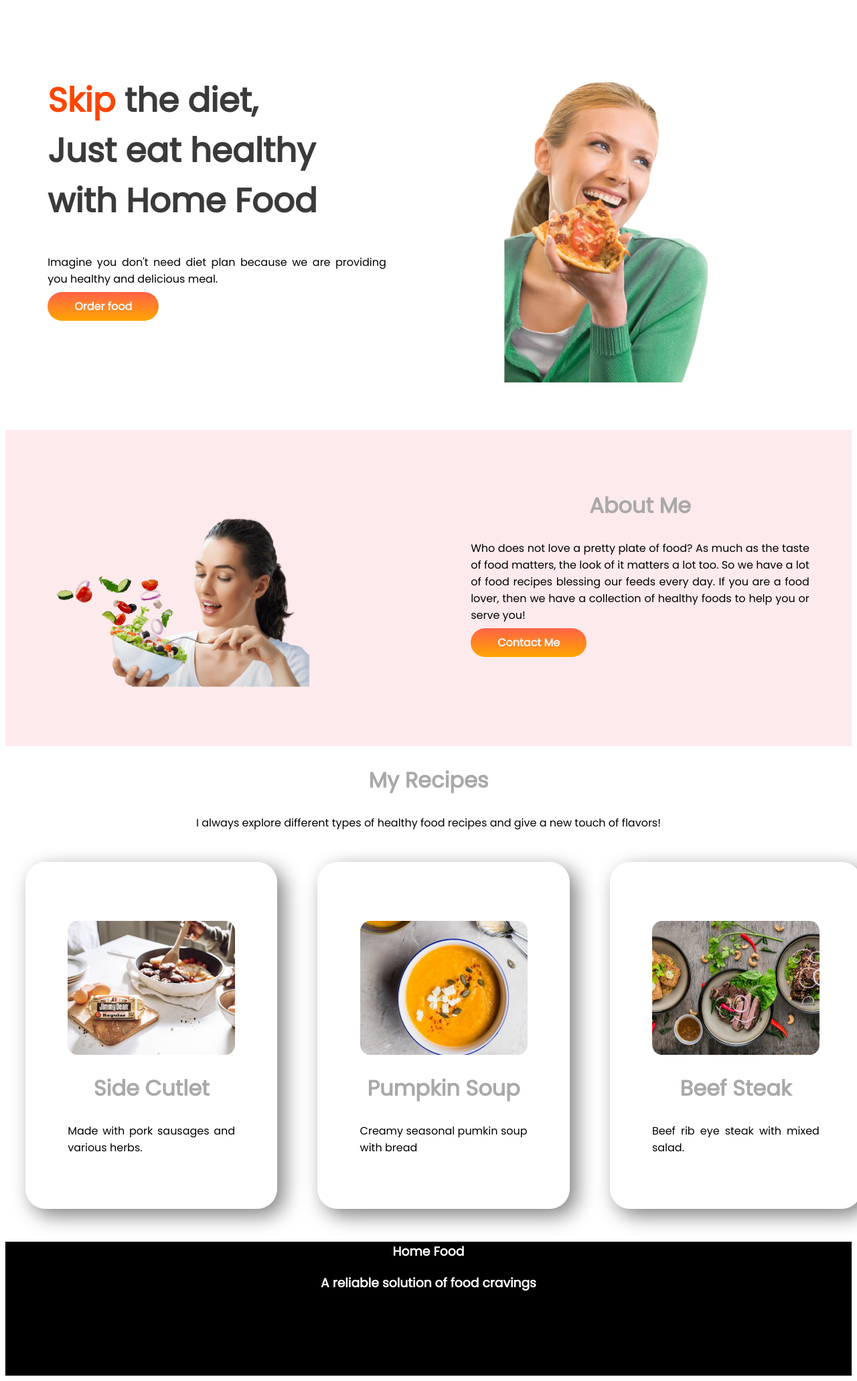
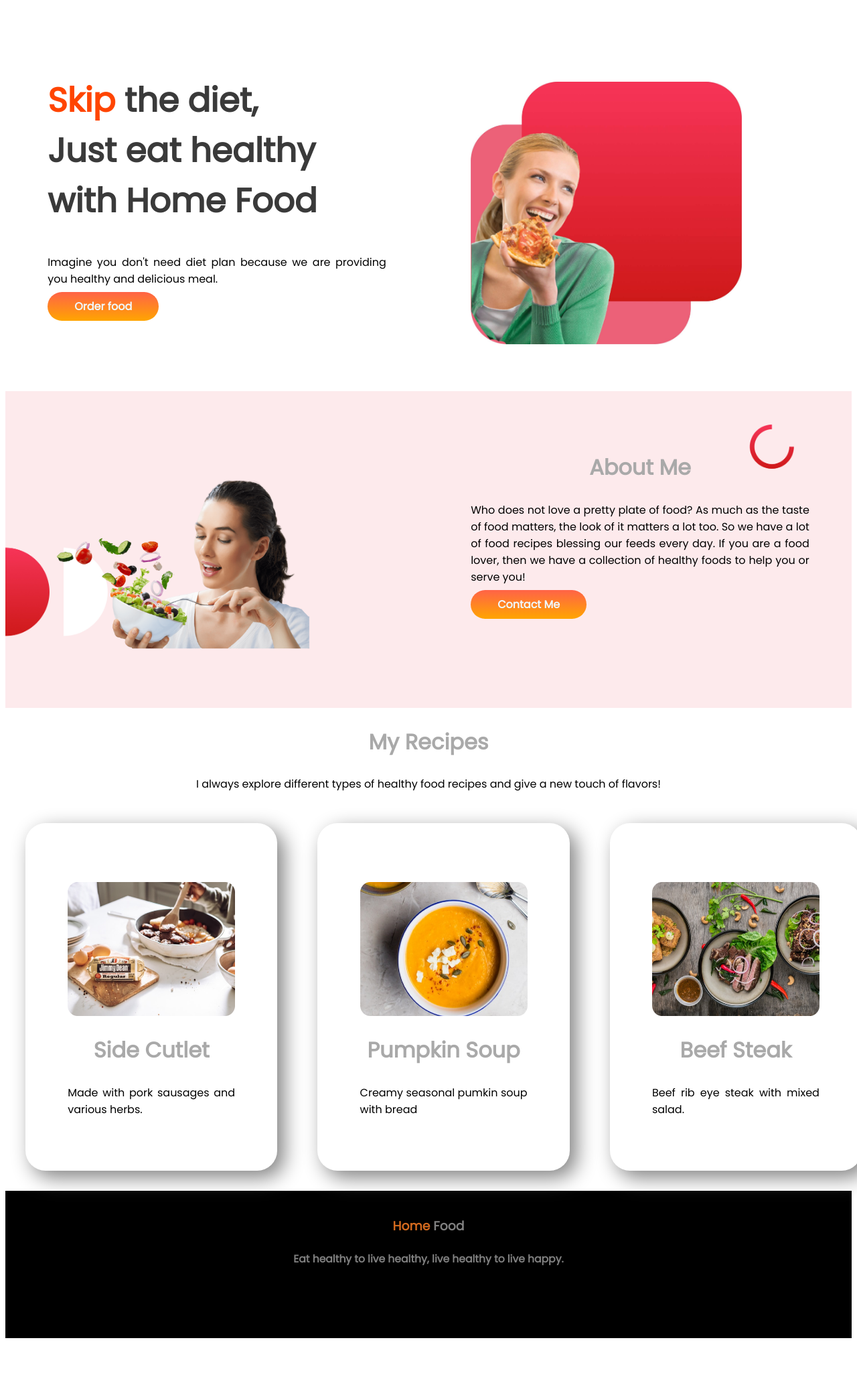
Before and after one commit to jannatSuh/home-food, a plain HTML site: page index.html in a window 1280 px wide. Shown: the whole page at 67% size. After the commit the page ends 2006 px from the top, so only its background shows below. Drawn offline with Linux system fonts and the light colour scheme.

Commit message:
Average look

```diff
--- a/index.html
+++ b/index.html
@@ -23,7 +23,7 @@
                 food</a>
         </div>
         <div class="half-width">
-            <img src="images/orderfoodimg.png" alt="">
+            <img src="images/Group 8447.jpg" alt="">
         </div>
     </section>
     <section class="about-me flexible-container">
@@ -44,17 +44,17 @@
         <p style="text-align: center;">I always explore different types of healthy food recipes and give a new touch of
             flavors!</p>
         <div class="flexible-container">
-            <div id="web-dev-exp" class="half-width recipes-box">
+            <div class="half-width recipes-box">
                 <img src="images/Project Cover.jpg" alt="">
                 <h2>Side Cutlet</h2>
                 <p>Made with pork sausages and various herbs.</p>
             </div>
-            <div id="baby-dev-exp" class="half-width recipes-box">
+            <div class="half-width recipes-box">
                 <img src="images/soup-img.png" alt="">
                 <h2>Pumpkin Soup</h2>
                 <p>Creamy seasonal pumkin soup with bread</p>
             </div>
-            <div id="baby-dev-exp" class="half-width recipes-box">
+            <div class="half-width recipes-box">
                 <img src="images/Project Cover1.jpg" alt="">
                 <h2>Beef Steak</h2>
                 <p>Beef rib eye steak with mixed salad.</p>
@@ -62,8 +62,8 @@
         </div>
     </section>
     <footer>
-        <h3>Home Food</h3>
-        <h3>A reliable solution of food cravings</h3>
+        <h3><span style="color: chocolate;">Home</span> Food</h3>
+        <h3><small>Eat healthy to live healthy, live healthy to live happy.</small></h3>
     </footer>
 </body>
 
--- a/style.css
+++ b/style.css
@@ -27,6 +27,8 @@ h1{
 }
 .about-me{
     background-image: url(images/bg-aboutme-img.jpg);
+    background-repeat: no-repeat;
+    background-size:cover;
 }
 h2{
     text-align: center;
@@ -34,7 +36,7 @@ h2{
     color: darkgray;
 }
 h3{
-    color: white;
+    color: grey;
 }
 body p{
     text-align: center;
@@ -49,6 +51,7 @@ body p{
     width: 250px;
 }
 footer{
+    padding-top: 20px;
     height: 200px;
     width: 100%;
     font-weight: bold ;
```
Also changed, not shown: images/Group 8447.jpg (added).
